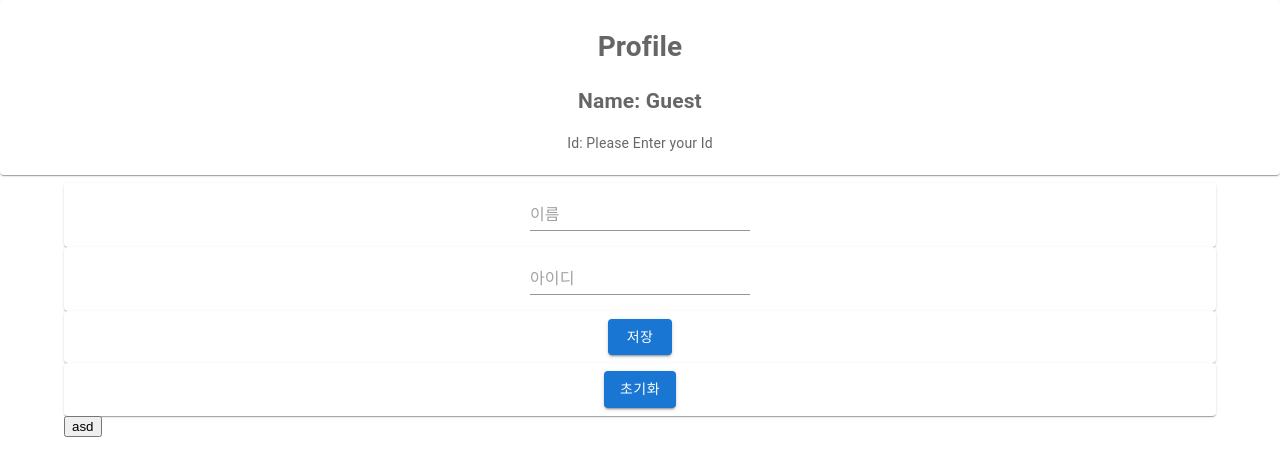
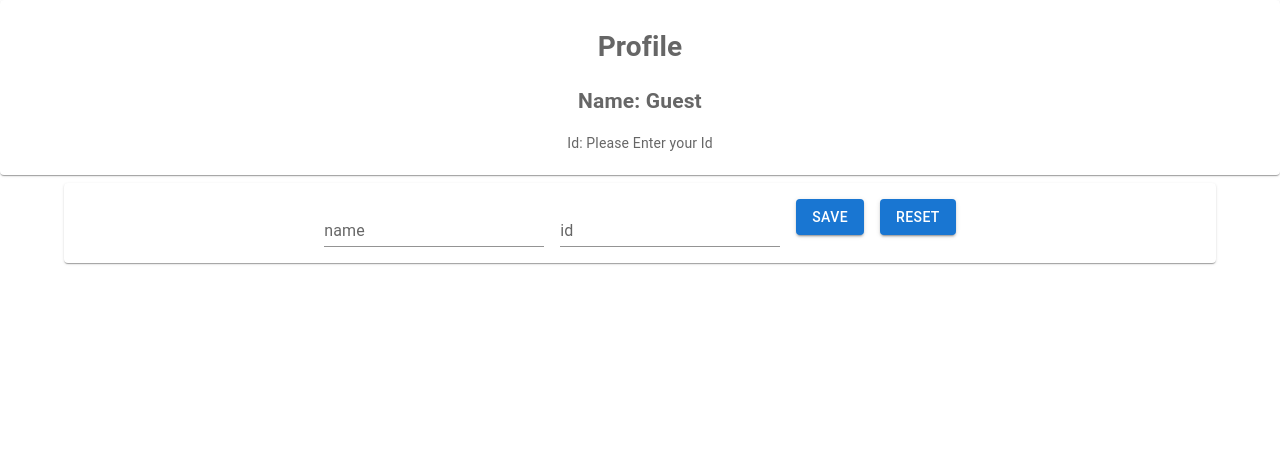
Before and after one commit to polar51/WonDH-React-Redux, a React (Create React App) app in the folder wdh-redux/: page / in a window 1280 px wide. Shown: the top 476 px of the page. Built offline with nearby package versions, Linux system fonts and the light colour scheme.

Commit message:
test complete

```diff
--- a/wdh-redux/src/components/buttons/basicButton.js
+++ b/wdh-redux/src/components/buttons/basicButton.js
@@ -1,20 +1,13 @@
 import * as React from 'react';
 import Button from '@mui/material/Button';
-import { Box } from '@mui/material';
-// import { useDispatch } from 'react-redux/es/exports';
-// import { login } from '../../store/slice/config-slice';
 
-const BasicButtons = React.forwardRef((info, ref, event) => {
-  // const dispatch = useDispatch();
-
-  // 이 버튼은 dispatch를 빼고 단순한 버튼으로서의 역할만 하는 것으로
+const BasicButtons = info => {
+  const { text, handleBtn } = info;
   return (
-    <Box>
-      <Button variant="contained" ref={ref} onClick={event}>
-        {info.text}
-      </Button>
-    </Box>
+    <Button variant="contained" onClick={handleBtn}>
+      {text}
+    </Button>
   );
-});
+};
 
 export default BasicButtons;
--- /dev/null
+++ b/wdh-redux/src/components/input/Input.js
@@ -0,0 +1,16 @@
+import * as React from 'react';
+import TextField from '@mui/material/TextField';
+
+const Input = prop => {
+  const { text, value, getValues } = prop;
+
+  const handleChange = event => {
+    getValues({
+      ...value,
+      [text]: event.target.value,
+    });
+  };
+  return <TextField variant="standard" label={text} onChange={handleChange} />;
+};
+
+export default Input;
--- a/wdh-redux/src/components/input/Inputs.js
+++ /dev/null
@@ -1,21 +0,0 @@
-import * as React from 'react';
-import Box from '@mui/material/Box';
-import Input from '@mui/material/Input';
-
-const Inputs = React.forwardRef((defaultValue, ref) => {
-  return (
-    <Box
-      component="form"
-      sx={{
-        '& > :not(style)': { m: 1 },
-      }}
-      noValidate
-      autoComplete="off"
-      ref={ref}
-    >
-      <Input placeholder={defaultValue.text} />
-    </Box>
-  );
-});
-
-export default Inputs;
--- a/wdh-redux/src/domain/Index.js
+++ b/wdh-redux/src/domain/Index.js
@@ -2,8 +2,11 @@ import React, { useState } from 'react';
 import { styled } from '@mui/material/styles';
 import Paper from '@mui/material/Paper';
 import { Container, Grid } from '@mui/material';
+import Box from '@mui/material/Box';
+import { useDispatch } from 'react-redux';
+import { login, logout } from '../store/slice/config-slice';
 import BasicButtons from '../components/buttons/basicButton';
-import Inputs from '../components/input/Inputs';
+import Input from '../components/input/Input';
 
 const Item = styled(Paper)(({ theme }) => ({
   backgroundColor: theme.palette.mode === 'dark' ? '#1A2027' : '#fff',
@@ -14,46 +17,43 @@ const Item = styled(Paper)(({ theme }) => ({
 }));
 
 const Index = () => {
-  const inputRef = React.createRef();
+  const [value, setValue] = useState({});
+  const dispatch = useDispatch();
 
-  const [userInfo, setUserInfo] = useState({});
+  const getValues = inputValue => {
+    setValue(inputValue);
+  };
 
-  const handleInput = () => {
-    debugger;
-    const t = inputRef.current;
+  const saveRedux = () => {
+    dispatch(login(value));
   };
-  // Input의 value 값 submit으로 넘겨주기
-  // redux action도 여기서 일어나야할듯
+
+  const resetRedux = () => {
+    dispatch(logout());
+  };
+
   return (
-    <div>
     <Container>
       <Grid container>
         <Grid item xs={12}>
           <Item>
-              <Inputs text="이름" ref={inputRef} />
-            </Item>
-            <Grid item xs={12}>
-              <Item>
-                <Inputs text="아이디" ref={inputRef} />
-              </Item>
-            </Grid>
-            <Grid item>
-              <Item>
-                <BasicButtons text="저장" />
-              </Item>
-            </Grid>
-            <Grid item>
-              <Item>
-                <BasicButtons text="초기화" />
+            <Box
+              component="form"
+              sx={{
+                '& > :not(style)': { m: 1 },
+              }}
+              noValidate
+              autoComplete="off"
+            >
+              <Input text="name" value={value} getValues={getValues} />
+              <Input text="id" value={value} getValues={getValues} />
+              <BasicButtons text="Save" handleBtn={saveRedux} />
+              <BasicButtons text="reset" handleBtn={resetRedux} />
+            </Box>
           </Item>
         </Grid>
       </Grid>
-          <button type="button" onClick={handleInput}>
-            asd
-          </button>
-        </Grid>
     </Container>
-    </div>
   );
 };
 
```
Lines whose indentation alone changed are shown as unchanged.
